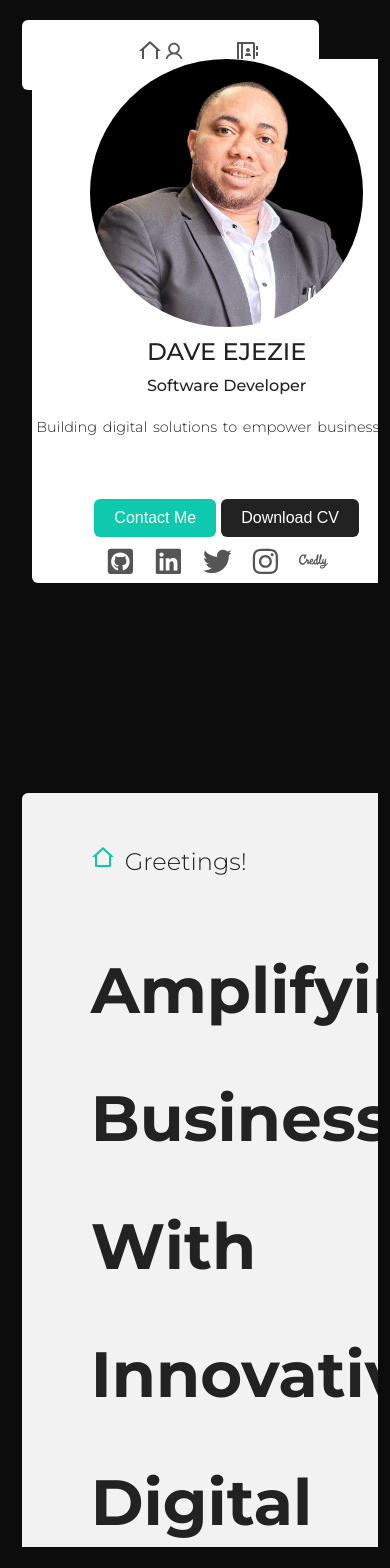
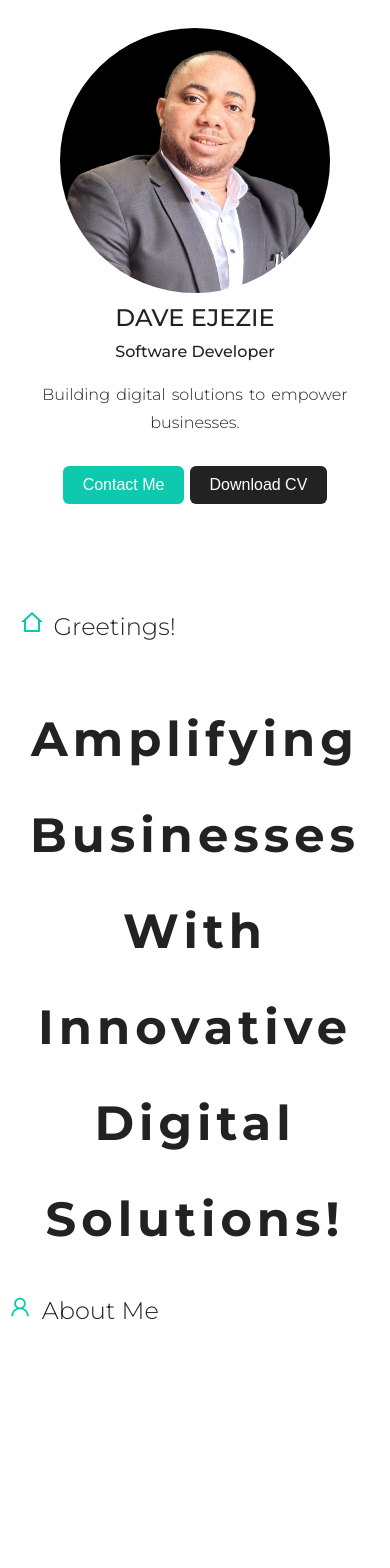
Before and after one commit to Davest9496/portfolio-v2, a React (Create React App) app: page / in a window 390 px wide. Shown: the top 1568 px of the page. After the commit the page ends 1346 px from the top, so only its background shows below. Built offline with nearby package versions, Linux system fonts and the light colour scheme; some icons are missing.

Commit message:
implement responsiveness

```diff
--- a/src/styles.css
+++ b/src/styles.css
@@ -22,6 +22,7 @@
 body {
   background-color: rgb(12, 12, 12);
   font-family: "Montserrat", sans-serif;
+  font-size: 16px;
   color: #222;
   width: 100vw;
   padding: 20px 2% 20px;
@@ -34,13 +35,13 @@ body {
 }
 
 .title {
-  font-size: 150%;
+  font-size: 1.5em;
   font-weight: 300;
   margin-bottom: 50px;
 }
 
 .span-icon {
-  font-size: 100%;
+  font-size: 1em;
   font-weight: 100;
   color: #0ec9ad;
   margin-right: 10px;
@@ -72,18 +73,16 @@ body {
  margin-left: 10px;
  overflow-y: auto;
  height: 100vh;
-
 }
 
 .container-box {
-  padding: 20px;
   background-color: rgba(255, 255, 255, .95);
  border-radius: 6px;
  margin-top: 90px;
 }
 
 .container-right > section:not(:last-child) {
-  margin-bottom: 100px;
+  margin-bottom: 1em;
 }
 
 /* Info */
@@ -93,7 +92,7 @@ body {
  justify-content: space-between;
  text-align: center;
  width: 20%;
- padding: 50px 10px;
+ padding: .5em .1em;
  position: fixed;
  top: 20px;
  left: 20px;
@@ -109,7 +108,6 @@ body {
 
 .info-links {
   height: auto;
-  /* width: 50%; */
 }
 
 .info-image {
@@ -146,7 +144,7 @@ body {
  border-radius: 6px;
  padding: 10px 20px;
  margin-right: 2.55px;
- font-size: 100%;
+ font-size: 1em;
  cursor: pointer;
  transition: background-color 0.3s ease;
 }
@@ -158,7 +156,7 @@ body {
  border-radius: 6px;
  padding: 10px 20px;
  margin-left: 2.5px;
- font-size: 100%;
+ font-size: 1em;
  cursor: pointer;
  transition: background-color 0.3s ease;
 }
@@ -174,25 +172,23 @@ body {
   font-weight: 500;
   margin-bottom: 10px;
   text-transform: uppercase;
-  /* color: #222; */
 }
 
 .info-secondary {
-  font-size: 100%;
+  font-size: 1em;
   font-weight: 400;
   margin-bottom: 20px;
   text-transform: capitalize;
-  /* color: #fff; */
 }
 
 h3 {
-  font-size: 100%;
+  font-size: 1em;
   font-weight: 300;
   margin-bottom: 20px;
 }
 
 p {
-  font-size: 100%;
+  font-size: 1em;
   font-weight: 300;
   line-height: 1.7;
   margin-bottom: 20px;
@@ -212,13 +208,11 @@ a {
   padding: 20px;
   background-color: rgba(255, 255, 255);
  border-radius: 6px;
- /* margin-bottom: 10px; */
  margin-top: 20px;
  width: 76.2%;
  position: fixed;
  display: flex;
  align-items: center;
- /* justify-content: center ; */
 }
 
 .mask {
@@ -232,7 +226,6 @@ a {
 
 
 nav {
-  /* position: relative; */
   width: 100%;
 }
 
@@ -253,9 +246,6 @@ nav {
 }
 
 .nav-item:hover .links {
-  /* width: 60px;
-  height: 0.8px;
-  background-color: #222; */
   transition: 0.2s;
 }
 
@@ -265,18 +255,17 @@ nav {
   text-transform: uppercase;
   font-size: 50%;
   background-color: orangered;
-  /* position: absolute; */
 }
 
 .links {
   font-size: 150%;
-  /* color: #0ec9ad; */
+  color: #0ec9ad;
   /* display: block; */
 }
 
 /* Social */
 .social {
-  font-size: 180%;
+  font-size: 1.8em;
   display: block;
 }
 
@@ -295,8 +284,11 @@ nav {
 }
 
 .hero-heading {
-  font-size: 400%;
+  font-size: 3em;
   line-height: 2;
+  word-spacing: 10px;
+  letter-spacing: 5px;
+  word-wrap: none;
 }
 
 #about {
@@ -348,7 +340,7 @@ figure {
 }
 
 .project-title {
-  font-size: 100%;
+  font-size: 1em;
   font-weight: 500;
   color: #0ec9ad;
   margin-bottom: 0;
@@ -360,7 +352,7 @@ figure {
 }
 
 .title-icon {
-  font-size: 70%;
+  font-size: .7em;
   margin-left: 5px;
 }
 
@@ -474,10 +466,21 @@ figure {
 }
 
 /* Footer */
+footer {
+  background-color: #333;
+  height: 500px;
+  display: flex;
+  align-items: center;
+  justify-content: center;
+  text-align: center;
+  padding: 15%;
+}
+
 .footer {
+  color: #fff;
   font-weight: 100;
-  font-size: 80%;
-  opacity: 0.5;
+  font-size: .8em;
+  opacity: 0.8;
 }
 
 .footer-icons {
@@ -530,95 +533,83 @@ figure {
 }
 
 /* MEDIA QUERY MANAGER */
-@media (max-width: 600px) {
-  .text-input {
-    min-height: 150px;
+/* Media queries for different screen sizes */
+@media screen and (max-width: 1200px) {
+    h2 {
+        font-size: 1.8em;
     }
 }
 
-@media (max-width: 1080px) {
-  .project-box {
-    display: flex;
-    flex-direction: column-reverse;
-    opacity: 1;
+@media screen and (max-width: 992px) {
+  body {
+    padding: 0;
+    background-color: #fff;
+  }
+    h2 {
+        font-size: 1.6em;
+    }
+
+     .mask {
+      display: none;
     }
 
     .container {
-    display: flex;
       flex-direction: column;
     }
 
-  .container-right {
+    .container-left, .container-right {
       width: 100%;
+      overflow-y: visible;
+      padding: 0;
+      margin: 0;
     }
 
     .info {
-    height: fit-content;
-    padding: 0;
-    width: 100vw;
-    position: static;
-    margin-bottom: 100px;
+      position: relative;
+      width: 100%;
+     left: 0;
     }
 
-  .info-statement {
-    width: 100%;
-    margin-bottom: 50px;
-    padding-right: 5%;
-  }
-
-  .secondary-header {
-    display: block;
-  }
-
-  nav {
+    .info-links {
       display: none;
     }
 
-  body {
-    padding: 10% 3%;
+    .hero {
+      padding: 5%;
     }
 
-  .form {
-    padding: 3%;
-  }
-
-  footer {
+    .hero-heading {
       text-align: center;
     }
 
-  .footer-icons {
-    display: none;
-    margin-bottom: 20px;
+    #hero, #about, #info, #projects, #education, #contact {
+      padding: 2%;
+    }
+
+    .project-box {
+      flex-direction: column;
+    }
+
+    .project-img, .project-info {
+      flex-basis: 100%;
+    }
+
+    .footer-icons{
+      display: block;
+      color: #fff;
     }
 }
 
-@media (max-width: 1200px) {
-  .project-box {
-    opacity: 1;
+@media screen and (max-width: 768px) {
+    h2 {
+        font-size: 1.4em;
+    }
 }
 
-  .tools {
-    margin-bottom: 20px;
+@media screen and (max-width: 576px) {
+    h2 {
+        font-size: .5em;
     }
 
-  .footer-icons {
-    display: block;
+
 }
-
-  .info-links {
-    width: 100%;
-  }
-
-  @media (max-width: 768px) {
-
-
- .info p {
-   font-size: 90%; /* Adjust font sizes for paragraphs */
- }
-
-  .container-left {
-    width: 100%;
-    padding: 20px;
- }
-}
-}
```
Lines whose indentation alone changed are shown as unchanged.
